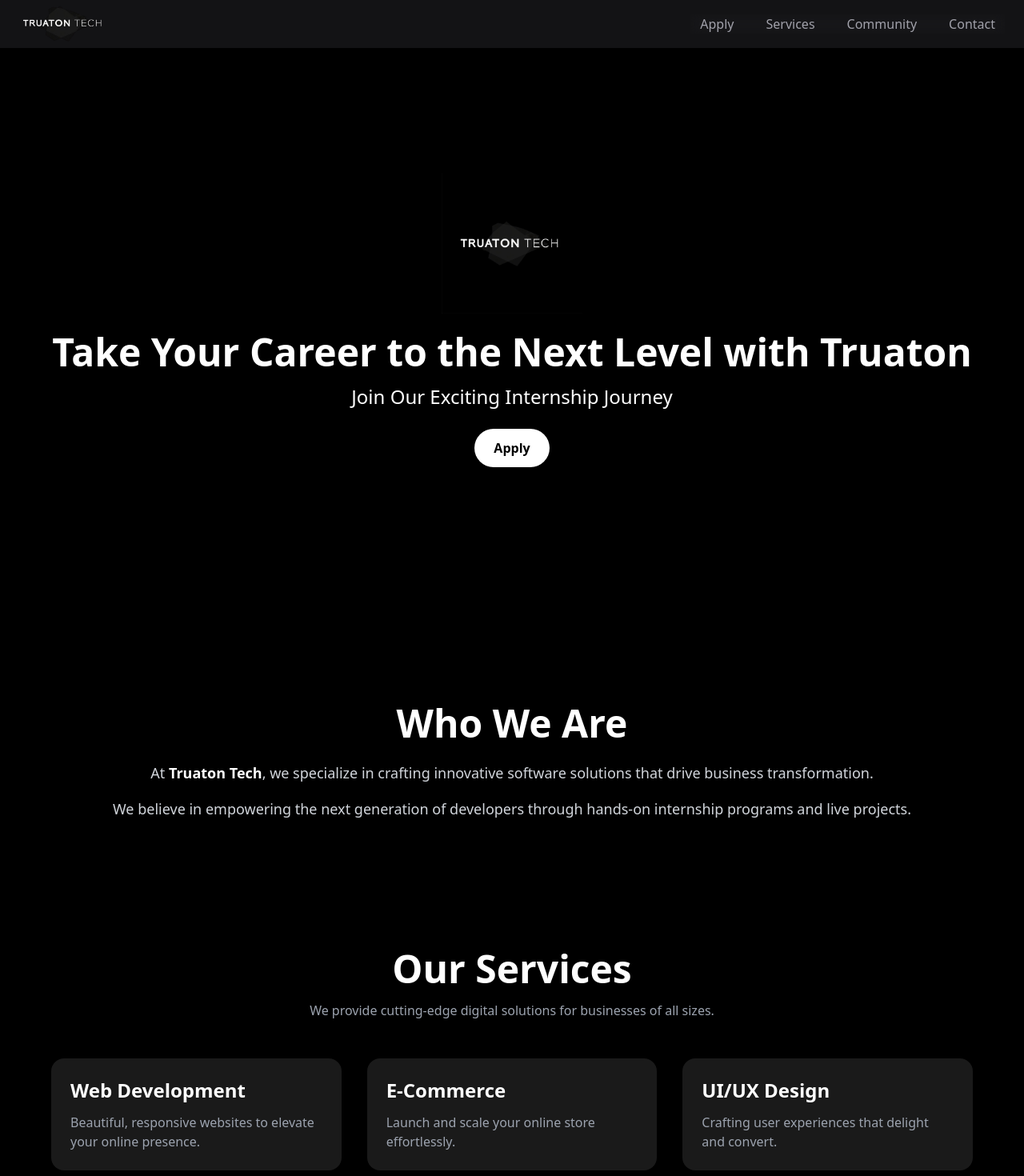
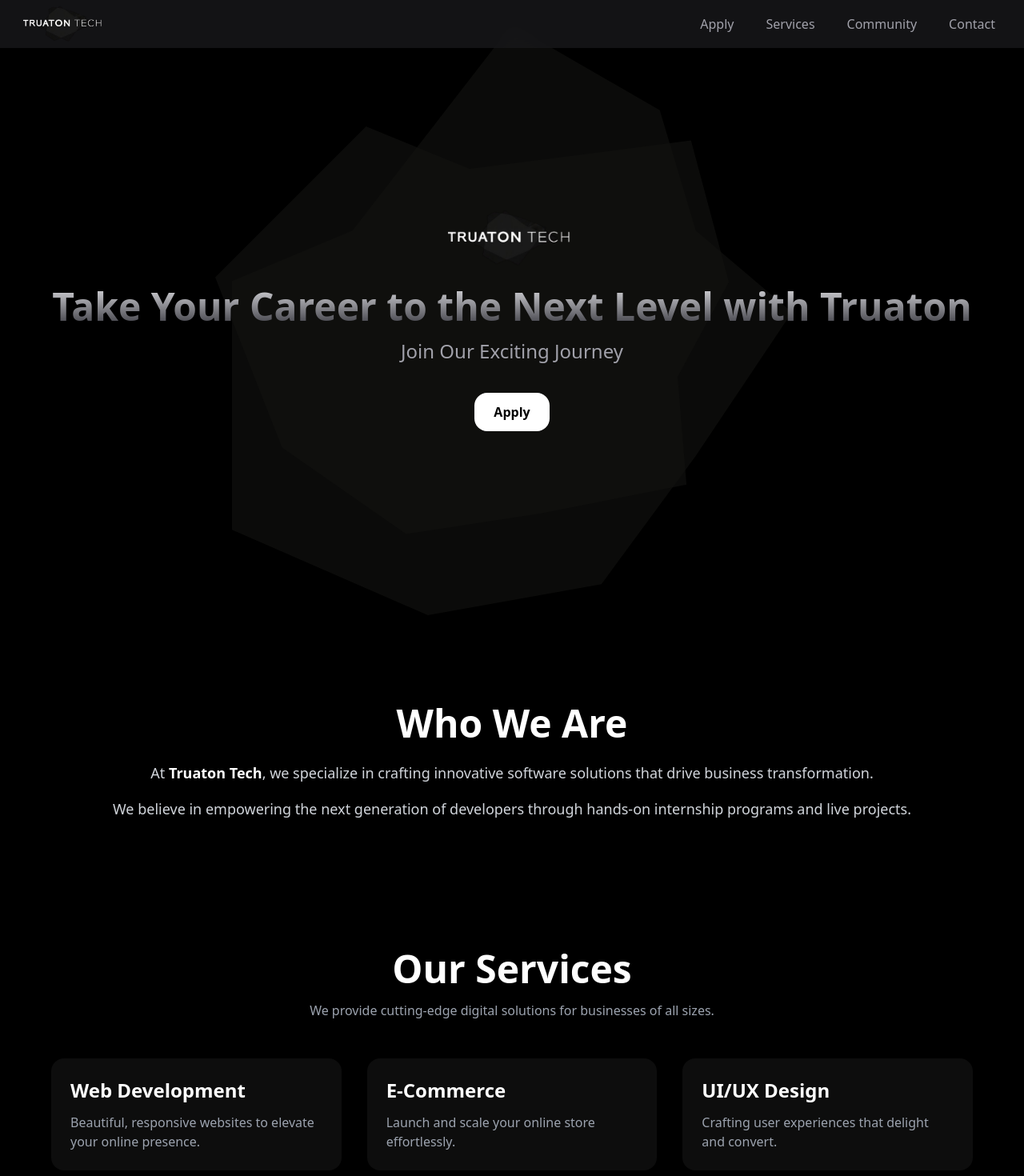
Before and after one commit to RohanNikumbh27/truaton, an Angular app: page / in a window 1280 px wide. Shown: the top 1470 px of the page at 80% size. Built offline with nearby package versions, Linux system fonts and the light colour scheme.

Commit message:
hero section done

```diff
--- a/src/app/components/community/community.html
+++ b/src/app/components/community/community.html
@@ -1,4 +1,4 @@
-<section class="bg-black text-white py-20 px-6">
+<section class="bg-black text-white py-20 px-6" id="community">
   <div class="max-w-6xl mx-auto text-center">
     <h2 class="text-5xl font-bold mb-4">Our Growing Online Community</h2>
     <p class="text-zinc-400 mb-10">
--- a/src/app/components/hero/hero.html
+++ b/src/app/components/hero/hero.html
@@ -1,6 +1,8 @@
-<section class="bg-black text-white min-h-screen flex flex-col justify-center items-center text-center">
-  <img src="/truaton_logo.jpg" alt="Truaton Logo" class="w-44 pb-6" />
-  <h1 class="text-4xl md:text-5xl font-bold mb-4">Take Your Career to the Next Level with Truaton</h1>
-  <p class="text-lg md:text-2xl mb-6">Join Our Exciting Internship Journey</p>
-  <a routerLink="/contact" class="bg-white text-black px-6 py-3 rounded-full font-semibold hover:bg-gray-300 transition">Apply</a>
+<section class="bg-black text-white min-h-screen relative flex flex-col justify-center items-center text-center overflow-hidden" id="truaton">
+  <img src="/polygon.svg" alt="Truaton Logo" class="w-[700px] mx-auto absolute opacity-70" />
+  <img src="/polygon.svg" alt="Truaton Logo" class="w-[600px] mx-auto absolute rotate-45 opacity-70" />
+  <img src="/Truaton.png" alt="Truaton Logo" class="w-44 pb-6 z-[20]" />
+  <h1 class="text-4xl md:text-5xl font-bold mb-4 z-10 bg-gradient-to-b from-zinc-300 to-zinc-700 bg-clip-text text-transparent">Take Your Career to the Next Level with Truaton</h1>
+  <p class="text-lg md:text-2xl mb-9 z-10 text-zinc-400">Join Our Exciting Journey</p>
+  <a routerLink="/contact" class="bg-white z-10 text-black px-6 py-3 rounded-2xl cursor-pointer font-semibold hover:bg-gray-300 transition">Apply</a>
 </section>
--- a/src/app/components/navbar/navbar.html
+++ b/src/app/components/navbar/navbar.html
@@ -1,31 +1,36 @@
-<nav class="z-[100] bg-zinc-900/80 top-0 fixed h-[60px] w-full text-white flex items-center backdrop-blur px-6 justify-between">
+<nav class="fixed top-0 z-[100] w-full min-h-[60px] h-auto bg-zinc-900/80 text-white backdrop-blur px-6 flex items-center justify-between transition-all duration-300">
+  <!-- Logo -->
+   <a href="#truaton">
      <img src="/Truaton.png" alt="Truaton Logo" class="h-12" />
+   </a>
 
-  <!-- Hamburger icon (mobile only) -->
-  <button class="md:hidden block text-white" (click)="toggleMenu()">
+  <!-- Hamburger Icon (Mobile Only) -->
+  <button class="md:hidden block" (click)="toggleMenu()">
     <svg xmlns="http://www.w3.org/2000/svg" class="h-6 w-6" fill="none"
          viewBox="0 0 24 24" stroke="currentColor">
       <path stroke-linecap="round" stroke-linejoin="round" stroke-width="2"
-            d="M4 6h16M4 12h16M4 18h16"/>
+            d="M4 6h16M4 12h16M4 18h16" />
     </svg>
   </button>
 
   <!-- Desktop Menu -->
-  <ul class="hidden md:flex gap-4 backdrop-blur">
+  <ul class="hidden md:flex gap-4">
     @for (navEl of navArr; track $index) {
       <li>
-        <a class="hover:bg-zinc-900 py-[10px] px-3 rounded transition-all text-zinc-400" [href]="navEl.id">
+        <a class="text-zinc-400 hover:text-white hover:bg-zinc-800 py-2 px-3 rounded transition-all duration-300" [href]="navEl.id">
           {{ navEl.label }}
         </a>
       </li>
     }
   </ul>
+
   <!-- Mobile Menu -->
   @if (showMenu) {
-  <ul class="md:hidden bg-zinc-900/90 text-white w-full px-6 pt-2 pb-4 absolute top-[60px] left-0 z-[99] backdrop-blur">
+    <ul class="md:hidden absolute top-[60px] left-0 w-full bg-zinc-900/80 backdrop-blur px-6 pt-2 pb-4 z-[99] animate-slide-down">
       @for (navEl of navArr; track $index) {
         <li class="py-2">
-      <a class="block px-2 py-2 rounded hover:bg-zinc-800 transition-all text-zinc-300" [href]="navEl.id" (click)="toggleMenu()">
+          <a class="block px-2 py-2 rounded hover:bg-zinc-800 transition-all duration-300 text-zinc-300"
+             [href]="navEl.id" (click)="toggleMenu()">
             {{ navEl.label }}
           </a>
         </li>
--- a/src/app/components/services/services.html
+++ b/src/app/components/services/services.html
@@ -1,4 +1,4 @@
-<section class="bg-black text-gray-300 py-20 px-6">
+<section class="bg-black text-gray-300 py-20 px-6" id="services">
   <div class="text-center mb-12">
     <h2 class="text-5xl font-bold text-white">Our Services</h2>
     <p class="text-gray-400 mt-4 max-w-3xl mx-auto">
@@ -6,15 +6,15 @@
     </p>
   </div>
   <div class="grid md:grid-cols-3 gap-8 max-w-6xl mx-auto">
-    <div class="bg-white/10 backdrop-blur-sm rounded-2xl p-6 hover:bg-white/5 transition shadow-lg">
+    <div class="bg-white/5 backdrop-blur-sm rounded-2xl p-6 hover:bg-white/10 transition shadow-lg">
       <h3 class="text-2xl text-white font-semibold mb-3">Web Development</h3>
       <p class="text-gray-400">Beautiful, responsive websites to elevate your online presence.</p>
     </div>
-    <div class="bg-white/10 backdrop-blur-sm rounded-2xl p-6 hover:bg-white/5 transition shadow-lg">
+    <div class="bg-white/5 backdrop-blur-sm rounded-2xl p-6 hover:bg-white/10 transition shadow-lg">
       <h3 class="text-2xl text-white font-semibold mb-3">E-Commerce</h3>
       <p class="text-gray-400">Launch and scale your online store effortlessly.</p>
     </div>
-    <div class="bg-white/10 backdrop-blur-sm rounded-2xl p-6 hover:bg-white/5 transition shadow-lg">
+    <div class="bg-white/5 backdrop-blur-sm rounded-2xl p-6 hover:bg-white/10 transition shadow-lg">
       <h3 class="text-2xl text-white font-semibold mb-3">UI/UX Design</h3>
       <p class="text-gray-400">Crafting user experiences that delight and convert.</p>
     </div>
--- a/tailwind.config.js
+++ b/tailwind.config.js
@@ -4,7 +4,17 @@
     "./src/**/*.{html,ts}",
   ],
   theme: {
-    extend: {},
+    extend: {
+      keyframes: {
+        'slide-down': {
+          '0%': { opacity: 0, transform: 'translateY(-10%)' },
+          '100%': { opacity: 1, transform: 'translateY(0)' },
+        },
+      },
+      animation: {
+        'slide-down': 'slide-down 0.3s ease-out',
+      },
+    },
   },
   plugins: [],
 }
```
Also changed, not shown: public/polygon.svg (added). Lines whose indentation alone changed are shown as unchanged.
